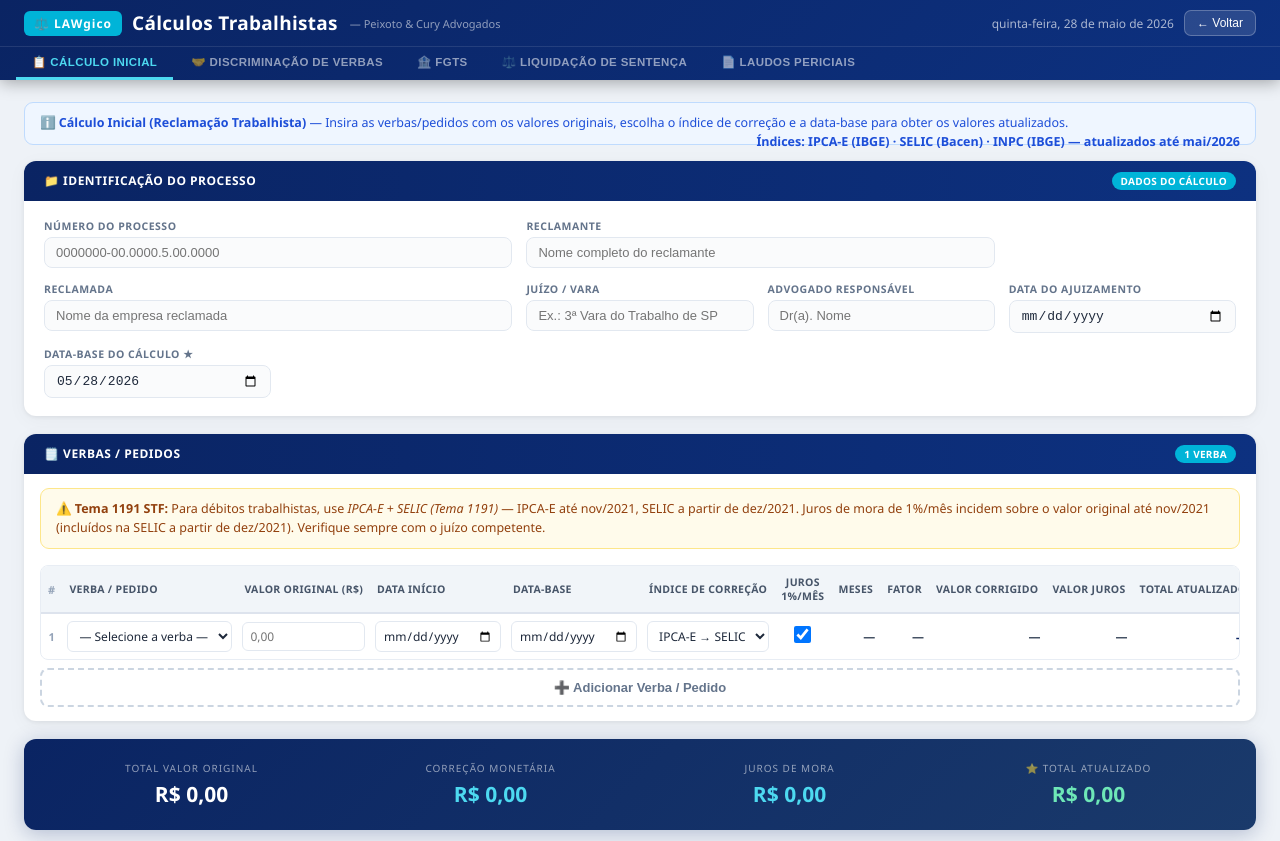
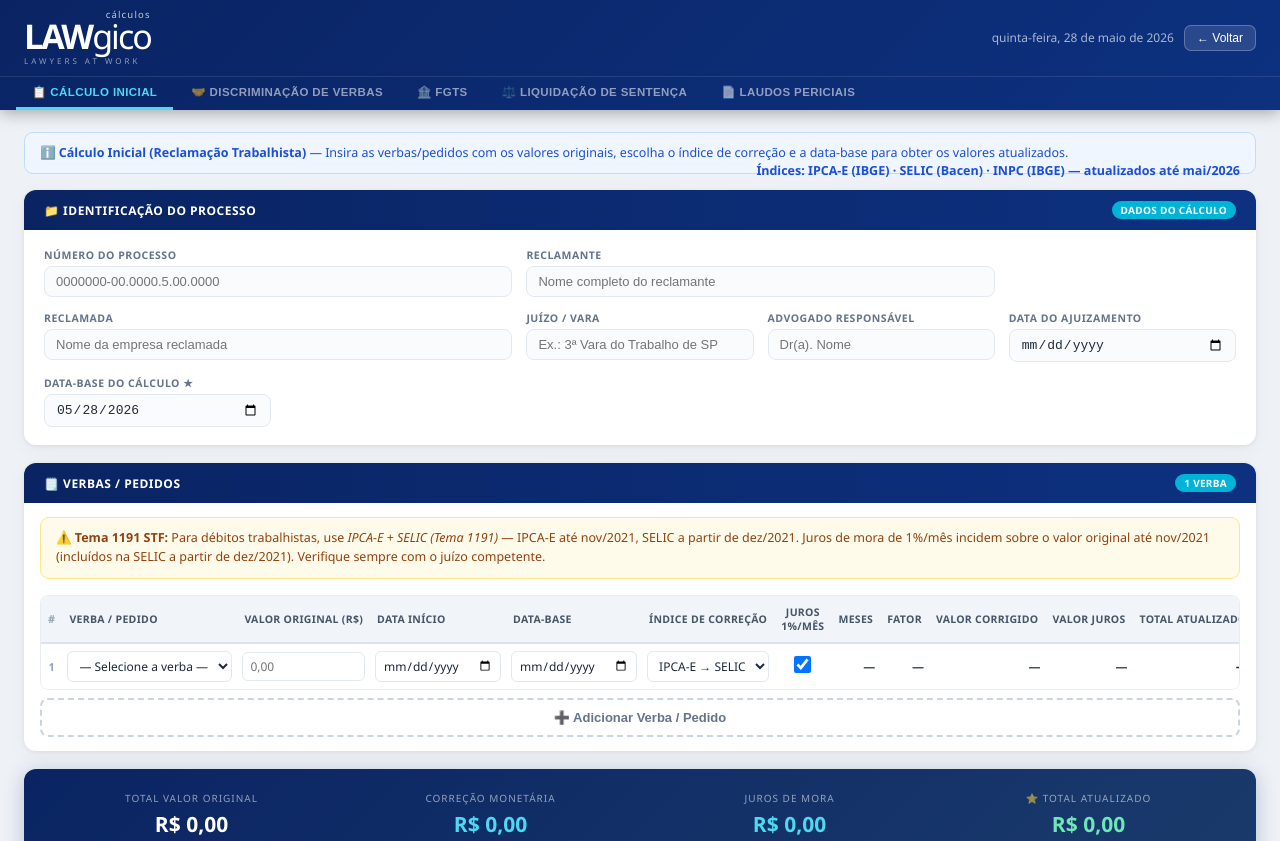
Before and after one commit to peixotoecury/lawgico-calculos, a plain HTML site: page index.html in a window 1280 px wide. Shown: the top 841 px of the page. Drawn offline with Linux system fonts and the light colour scheme.

Commit message:
style: logo LAWgico cálculos no padrão wordmark (LAW bold + gico light)

```diff
--- a/index.html
+++ b/index.html
@@ -201,10 +201,15 @@ table.vtbl{width:100%;border-collapse:collapse;font-size:12px;min-width:1140px}
 
 <header class="app-header">
   <div class="header-top">
-    <div style="display:flex;align-items:center;gap:10px">
-      <span class="logo-badge">⚖️ LAWgico</span>
-      <span class="logo-title">Cálculos Trabalhistas</span>
-      <span class="logo-sub">— Peixoto &amp; Cury Advogados</span>
+    <div style="display:flex;flex-direction:column">
+      <div style="display:flex;align-items:flex-end;line-height:1">
+        <span style="font-size:34px;font-weight:900;color:#fff;letter-spacing:-2px">LAW</span>
+        <div style="display:flex;flex-direction:column;align-items:flex-start">
+          <span style="font-size:9.5px;font-weight:400;color:rgba(255,255,255,.75);letter-spacing:1.2px;align-self:flex-end;margin-bottom:-1px">cálculos</span>
+          <span style="font-size:34px;font-weight:300;color:#fff;letter-spacing:-2px;line-height:1">gico</span>
+        </div>
+      </div>
+      <div style="font-size:8px;color:rgba(255,255,255,.55);letter-spacing:3px;font-weight:400;margin-top:2px;text-transform:uppercase">lawyers at work</div>
     </div>
     <div class="header-right no-print">
       <span id="data-hoje"></span>
```
